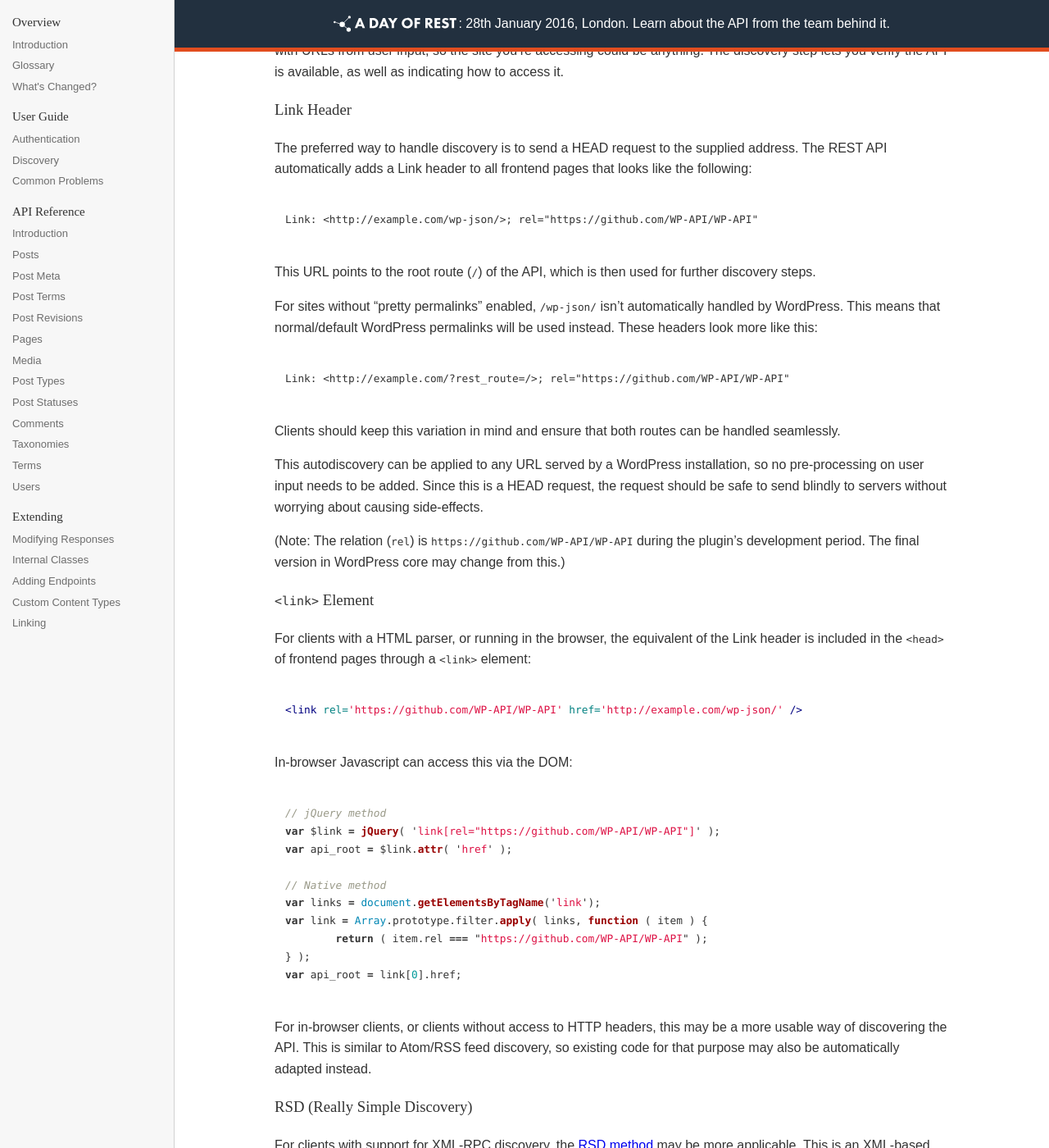
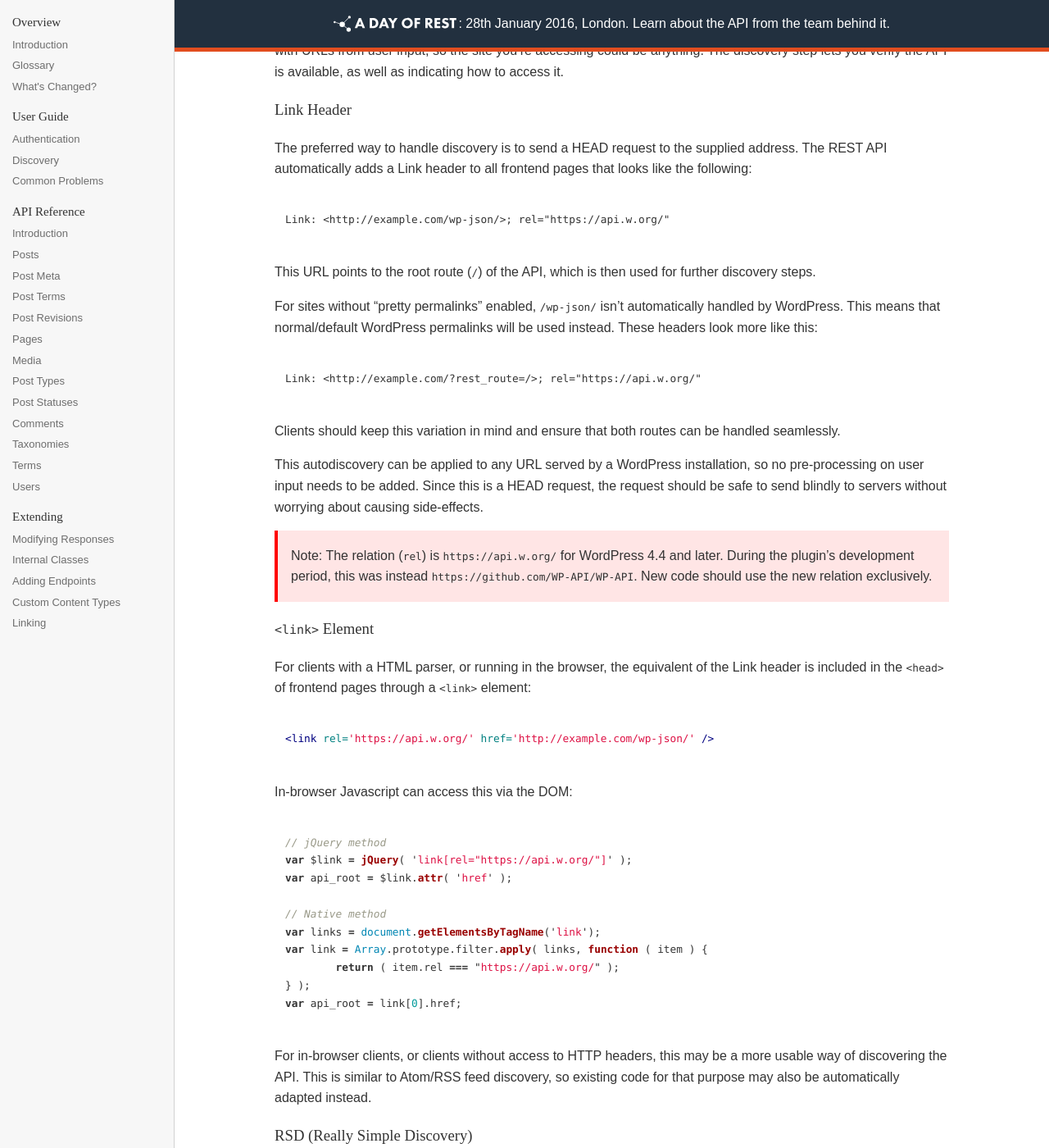
Before and after one commit to WP-API/docs-v2, a Jekyll site: the page built from guide/discovery/index.md, in a window 1280 px wide and 1400 px high, scrolled down 251 px. Shown: the whole window at 82% size. Built offline with Jekyll 4.4.1, drawn with Linux system fonts in a browser that asks for light colours; Markdown is read by kramdown in place of the engine named in the settings.

Commit message:
Update link relations, and note the change

````diff
--- a/guide/discovery/index.md
+++ b/guide/discovery/index.md
@@ -22,7 +22,7 @@ supplied address. The REST API automatically adds a Link header to all
 frontend pages that looks like the following:
 
 ```
-Link: <http://example.com/wp-json/>; rel="https://github.com/WP-API/WP-API"
+Link: <http://example.com/wp-json/>; rel="https://api.w.org/"
 ```
 
 This URL points to the root route (`/`) of the API, which is then used for
@@ -33,7 +33,7 @@ handled by WordPress. This means that normal/default WordPress permalinks will
 be used instead. These headers look more like this:
 
 ```
-Link: <http://example.com/?rest_route=/>; rel="https://github.com/WP-API/WP-API"
+Link: <http://example.com/?rest_route=/>; rel="https://api.w.org/"
 ```
 
 Clients should keep this variation in mind and ensure that both routes can be
@@ -44,9 +44,15 @@ installation, so no pre-processing on user input needs to be added. Since this
 is a HEAD request, the request should be safe to send blindly to servers
 without worrying about causing side-effects.
 
-(Note: The relation (`rel`) is `https://github.com/WP-API/WP-API` during the
-plugin's development period. The final version in WordPress core may change
-from this.)
+<div class="note warning">
+{% capture note %}
+Note: The relation (`rel`) is `https://api.w.org/` for WordPress 4.4 and later.
+During the plugin's development period, this was instead `https://github.com/WP-API/WP-API`.
+New code should use the new relation exclusively.
+{% endcapture %}
+
+{{ note | markdownify }}
+</div>
 
 ### `<link>` Element
 
@@ -55,20 +61,20 @@ the Link header is included in the `<head>` of frontend pages through a
 `<link>` element:
 
 ```html
-<link rel='https://github.com/WP-API/WP-API' href='http://example.com/wp-json/' />
+<link rel='https://api.w.org/' href='http://example.com/wp-json/' />
 ```
 
 In-browser Javascript can access this via the DOM:
 
 ```js
 // jQuery method
-var $link = jQuery( 'link[rel="https://github.com/WP-API/WP-API"]' );
+var $link = jQuery( 'link[rel="https://api.w.org/"]' );
 var api_root = $link.attr( 'href' );
 
 // Native method
 var links = document.getElementsByTagName('link');
 var link = Array.prototype.filter.apply( links, function ( item ) {
-	return ( item.rel === "https://github.com/WP-API/WP-API" );
+	return ( item.rel === "https://api.w.org/" );
 } );
 var api_root = link[0].href;
 ```
````
